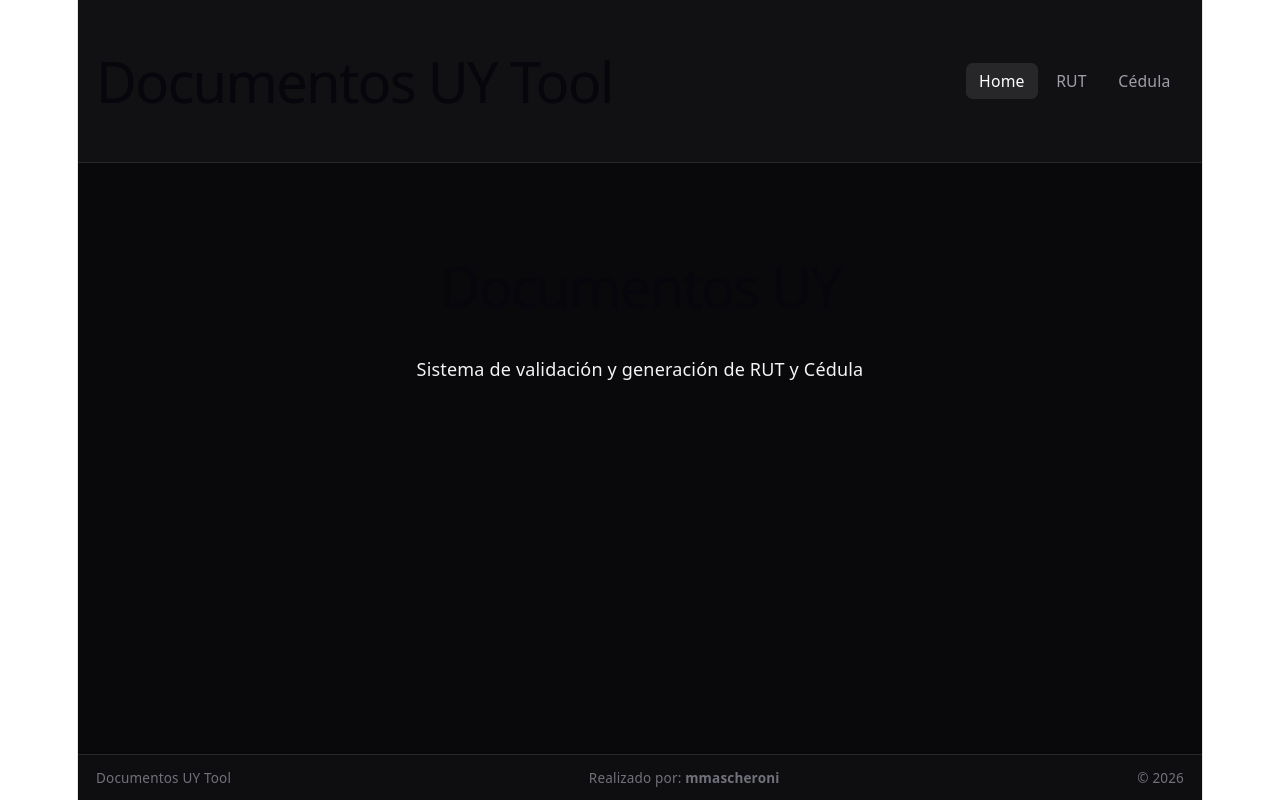
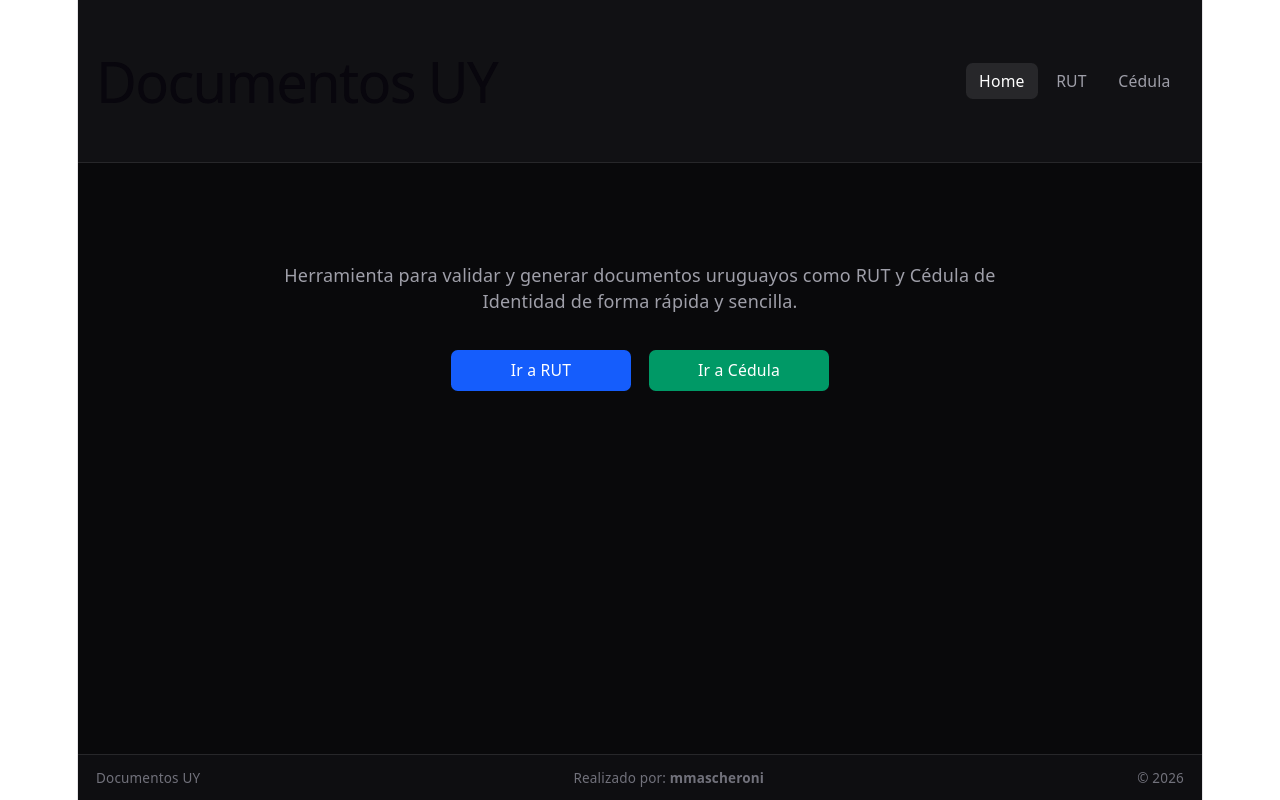
Before and after one commit to mmascheroni/react-ts-documentos-uy-tool, a React (Vite) app: page / in a window 1280 px wide. Built offline with nearby package versions, Linux system fonts and the light colour scheme.

Commit message:
Modificaciones y mejoras varias

```diff
--- a/index.html
+++ b/index.html
@@ -4,7 +4,7 @@
         <meta charset="UTF-8" />
         <link rel="icon" type="image/svg+xml" href="/favicon.svg" />
         <meta name="viewport" content="width=device-width, initial-scale=1.0" />
-        <title>documentos-uy-tool</title>
+        <title>documentos-uy</title>
     </head>
     <body>
         <div id="root"></div>
--- a/package.json
+++ b/package.json
@@ -3,7 +3,7 @@
     "private": true,
     "version": "0.0.0",
     "type": "module",
-    "homepage": "https://mmascheroni.github.io/react-ts-documentos-uy-tool",
+    "homepage": "https://mmascheroni.github.io/react-ts-documentos-uy",
     "scripts": {
         "dev": "vite",
         "build": "tsc -b && vite build",
--- a/src/components/CedulaGenerator.tsx
+++ b/src/components/CedulaGenerator.tsx
@@ -15,7 +15,7 @@ export function CedulaGenerator() {
         <div className="space-y-4">
 
 
-            <Button onClick={handleRandom} variant="primary">
+            <Button onClick={handleRandom} variant="success">
                 Generar cédula aleatoria
             </Button>
 
--- a/src/components/Footer.tsx
+++ b/src/components/Footer.tsx
@@ -2,7 +2,7 @@ export default function Footer() {
     return (
         <footer className="border-t border-zinc-800 bg-zinc-900/40">
             <div className="max-w-5xl mx-auto px-4 py-3 flex justify-between text-xs text-zinc-500">
-                <span>Documentos UY Tool</span>
+                <span>Documentos UY</span>
                 <span>Realizado por: <b>mmascheroni</b></span>
                 <span>© 2026</span>
             </div>
--- a/src/components/Navbar.tsx
+++ b/src/components/Navbar.tsx
@@ -15,7 +15,7 @@ export default function Navbar() {
             <div className="max-w-5xl mx-auto px-4 py-2 flex items-center justify-between">
 
                 <h1 className="text-sm font-semibold tracking-tight text-zinc-100">
-                    Documentos UY Tool
+                    Documentos UY
                 </h1>
 
                 <nav className="flex gap-1">
--- a/src/components/RutGenerator.tsx
+++ b/src/components/RutGenerator.tsx
@@ -76,12 +76,12 @@ export function RutGenerator() {
             {/* BUTTON */}
             {mode === "random" ? (
                 <div className="flex justify-center">
-                    <Button onClick={handleRandom}>
+                    <Button onClick={handleRandom} variant="success">
                         Generar RUT aleatorio
                     </Button>
                 </div>
             ) : (
-                <Button onClick={handleManual}>
+                <Button onClick={handleManual} variant="success">
                     Generar RUT manual
                 </Button>
             )}
--- a/src/pages/Home.tsx
+++ b/src/pages/Home.tsx
@@ -1,8 +1,29 @@
+import { Link } from "react-router-dom";
+import { Button } from "../components/Button";
+
 export default function Home() {
     return (
-        <div className="p-6">
-        <h1 className="text-2xl font-bold">Documentos UY</h1>
-        <p className="mt-2">Sistema de validación y generación de RUT y Cédula</p>
+        <div className="flex flex-col items-center justify-center text-center py-16">
+
+            <p className="mt-4 max-w-2xl text-zinc-400">
+                Herramienta para validar y generar documentos uruguayos como
+                RUT y Cédula de Identidad de forma rápida y sencilla.
+            </p>
+
+            <div className="mt-8 flex flex-wrap justify-center gap-4">
+                <Link to="/rut">
+                    <Button className="min-w-40">
+                        Ir a RUT
+                    </Button>
+                </Link>
+
+                <Link to="/cedula">
+                    <Button variant="success" className="min-w-40">
+                        Ir a Cédula
+                    </Button>
+                </Link>
+            </div>
+
         </div>
     );
 }
--- a/vite.config.ts
+++ b/vite.config.ts
@@ -8,5 +8,5 @@ export default defineConfig({
     react(),
     tailwindcss()
   ],
-  base: "/react-ts-documentos-uy-tool/",
+  base: "/react-ts-documentos-uy/",
 })
```
Also changed, not shown: 1 other file (tests, documents, lock files or other folders).
